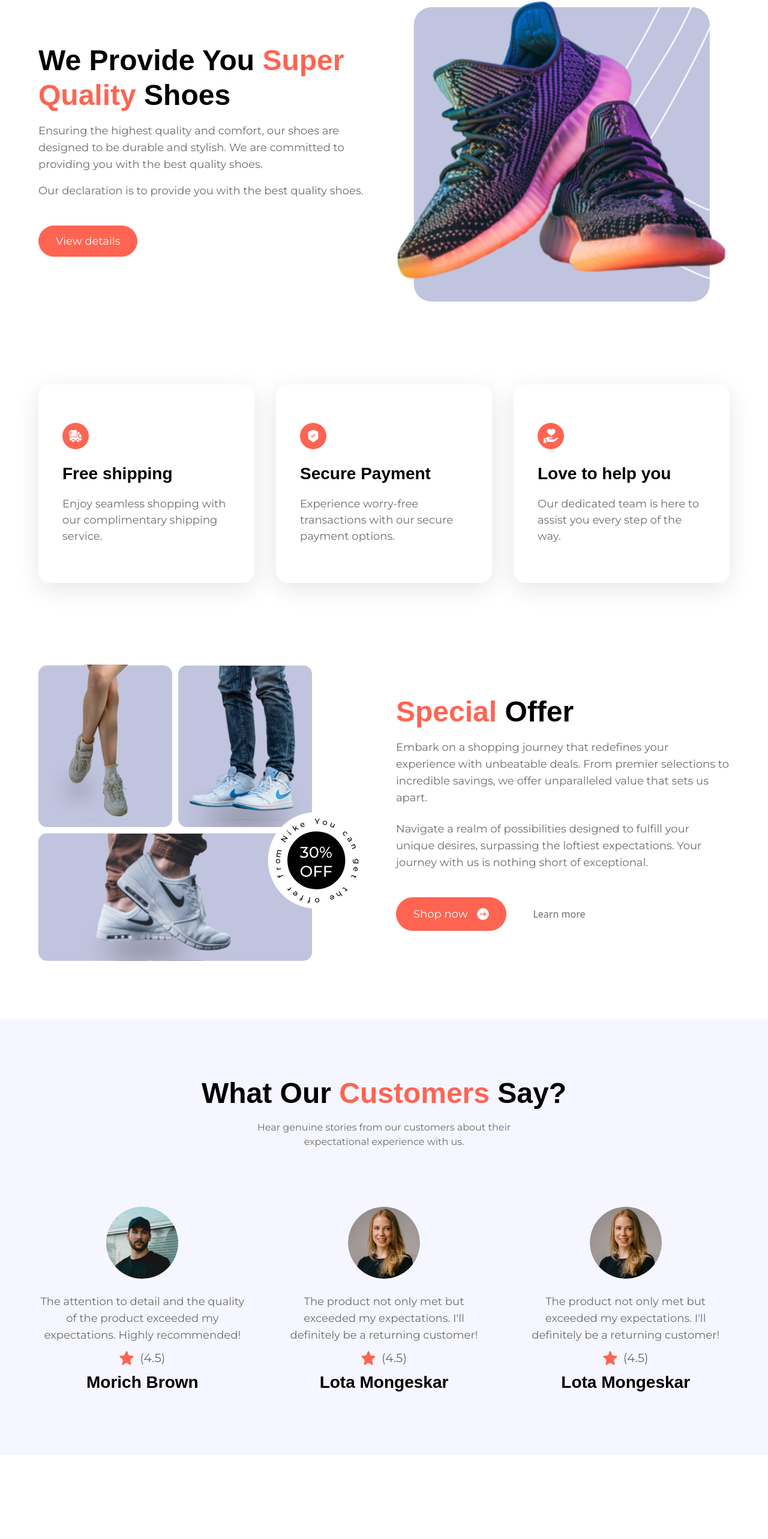
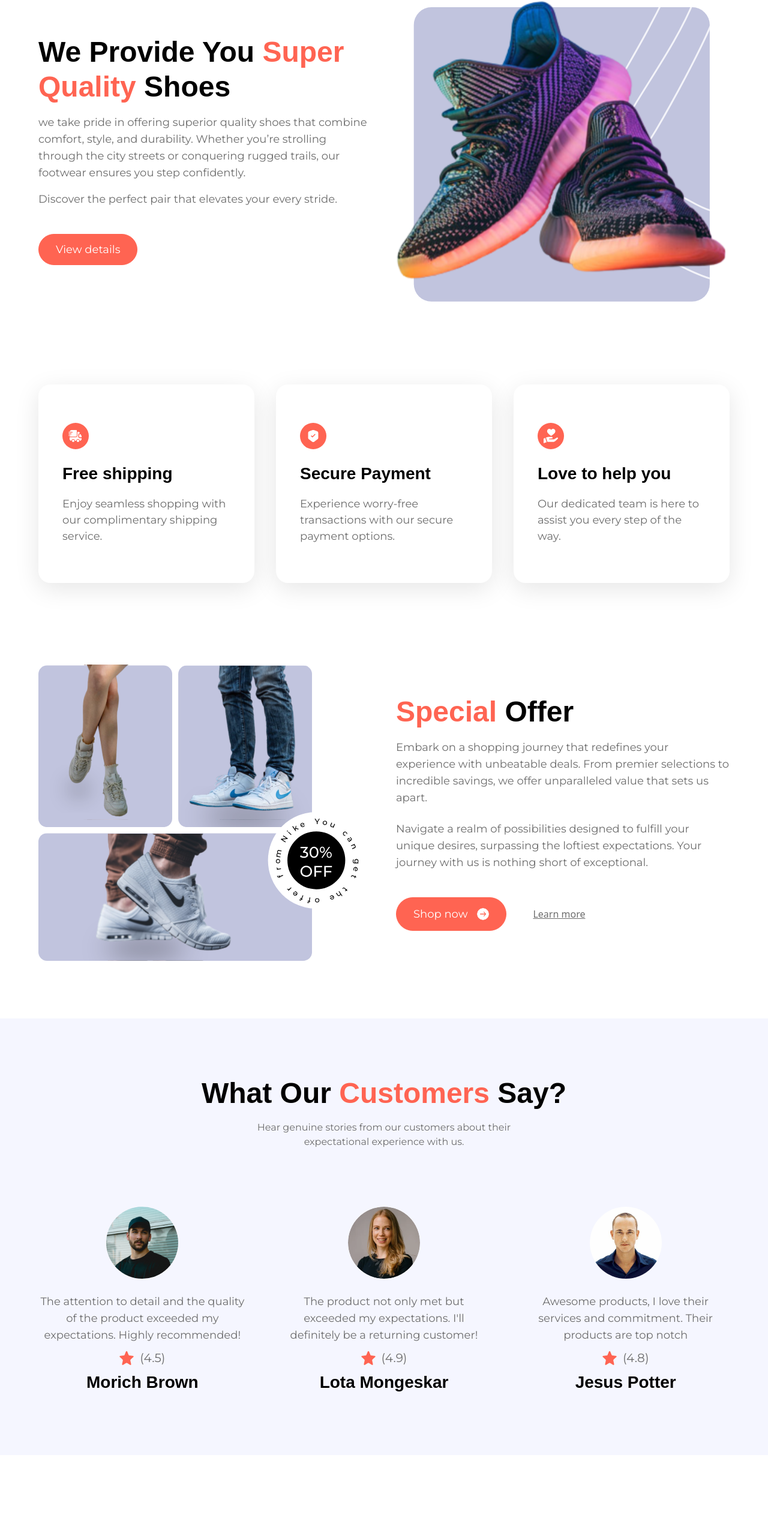
Before and after one commit to Sf-Shohag71/SF-shoes, a React (Vite) app: page / in a window 1280 px wide. Shown: the part 1926-4492 px from the top of the page at 60% size. Built offline with nearby package versions, Linux system fonts and the light colour scheme; a web font is replaced by a local one.

Commit message:
Update website contents

```diff
--- a/src/SpecialOffer.jsx
+++ b/src/SpecialOffer.jsx
@@ -35,7 +35,7 @@ export default function SpecialOffer() {
             label='Learn more'
             backgroundColor='bg-white'
             borderColor='border-slate-gray'
-            textColor='text-slate-gray'
+            textColor='text-slate-gray underline'
           />
         </div>
       </div>
--- a/src/assets/images/index.js
+++ b/src/assets/images/index.js
@@ -4,8 +4,10 @@ import bigShoe3 from "./big-shoe3.png";
 
 import customer1 from "./customer1.jpeg";
 import customer2 from "./customer2.svg";
+import customer3 from "./customer3.jpeg";
 
-import footerLogo from "./footer-logo.svg";
+// import footerLogo from "./footer-logo.svg";
+import footerLogo from "./footerLogo.png";
 import headerLogo from "./header-logo.svg";
 import siteLogo from "./siteLogo.png";
 
@@ -29,6 +31,7 @@ export {
     bigShoe3,
     customer1,
     customer2,
+    customer3,
     footerLogo,
     headerLogo,
     offer, shoe10, shoe4,
--- a/src/constants/index.js
+++ b/src/constants/index.js
@@ -12,13 +12,14 @@ import {
   bigShoe3,
   customer1,
   customer2,
+  customer3,
   shoe4,
   shoe5,
   shoe6,
   shoe7,
   thumbnailShoe1,
   thumbnailShoe2,
-  thumbnailShoe3
+  thumbnailShoe3,
 } from "../assets/images";
 
 export const navLinks = [
@@ -106,16 +107,16 @@ export const reviews = [
   {
     imgURL: customer2,
     customerName: "Lota Mongeskar",
-    rating: 4.5,
+    rating: 4.9,
     feedback:
       "The product not only met but exceeded my expectations. I'll definitely be a returning customer!",
   },
   {
-    imgURL: customer2,
-    customerName: "Lota Mongeskar",
-    rating: 4.5,
+    imgURL: customer3,
+    customerName: "Jesus Potter",
+    rating: 4.8,
     feedback:
-      "The product not only met but exceeded my expectations. I'll definitely be a returning customer!",
+      "Awesome products, I love their services and commitment. Their products are top notch",
   },
 ];
 
--- a/src/sections/Footer.jsx
+++ b/src/sections/Footer.jsx
@@ -11,13 +11,13 @@ export default function Footer() {
             <img
               src={footerLogo}
               alt="logo"
-              width={150}
-              height={46}
+              width={120}
+              height={60}
               className="m-0"
             />
           </a>
           <p className="mt-6 text-base leading-7 font-montserrat text-white-400 sm:max-w-sm">
-            Get shoes ready for the new term at your nearest Nike store. Find
+            Get shoes ready for the new term at your nearest SF shoes store. Find
             Your perfect Size In Store. Get Rewards
           </p>
           <div className="flex items-center gap-5 mt-8">
--- a/src/sections/SuperQuality.jsx
+++ b/src/sections/SuperQuality.jsx
@@ -14,12 +14,13 @@ export default function SuperQuality() {
           <span className="text-coral-red">Quality </span> Shoes
         </h2>
         <p className="mt-4 info-text max-lg:max-w-lg">
-          Ensuring the highest quality and comfort, our shoes are designed to be
-          durable and stylish. We are committed to providing you with the best
-          quality shoes.
+          we take pride in offering superior quality shoes that combine comfort,
+          style, and durability. Whether you’re strolling through the city
+          streets or conquering rugged trails, our footwear ensures you step
+          confidently.
         </p>
         <p className="mt-4 info-text max-lg:max-w-lg">
-          Our declaration is to provide you with the best quality shoes.
+        Discover the perfect pair that elevates your every stride.
         </p>
 
         <div className="mt-11">
@@ -27,7 +28,13 @@ export default function SuperQuality() {
         </div>
       </div>
       <div className="flex flex-1 justify-center items-center">
-        <img src={shoe8} alt="shoe8" width={570} height={522} className="object-contain" />
+        <img
+          src={shoe8}
+          alt="shoe8"
+          width={570}
+          height={522}
+          className="object-contain"
+        />
       </div>
     </section>
   );
```
Also changed, not shown: src/assets/images/customer3.jpeg (added), src/assets/images/footerLogo.png (added).
